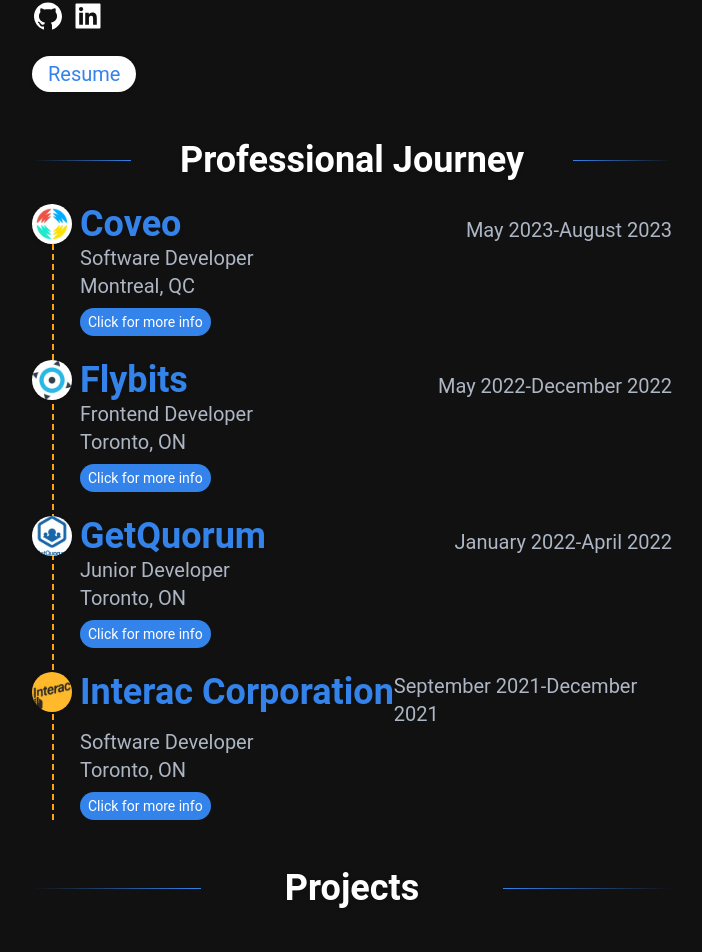
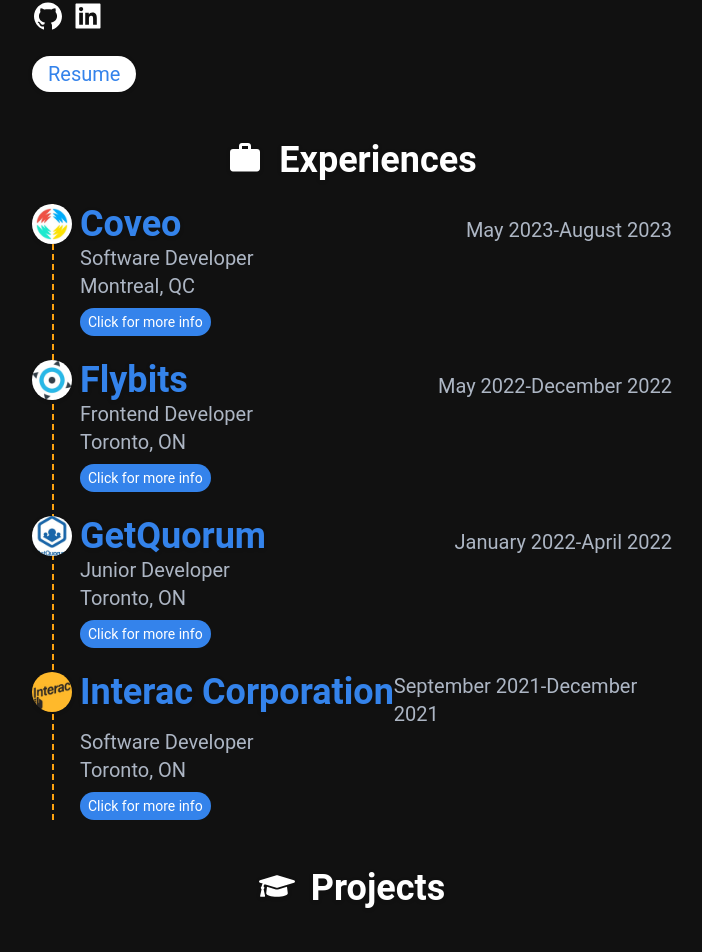
Before and after one commit to igorpenedos/personal-website, a React (Create React App) app: page / in a window 1280 px wide. Shown: the part 524-1476 px from the top of the page, without its empty margins (288-990 px from the left). Built offline with nearby package versions, Linux system fonts and the light colour scheme; the HTML template or start-up script is replaced by a standard one.

Commit message:
update title

```diff
--- a/src/components/Title/Title.tsx
+++ b/src/components/Title/Title.tsx
@@ -1,4 +1,6 @@
 import React from "react";
+import { MdOutlineWork } from "react-icons/md";
+import { FaGraduationCap, FaTools } from "react-icons/fa";
 
 interface Props {
   text: string;
@@ -8,11 +10,24 @@
   const { text } = props;
   return (
     <div className="flex flex-row items-center">
-      <div className="flex grow h-[1px] bg-gradient-to-r from-transparent to-quaternary"></div>
-      <div className="text-4xl font-semibold drop-shadow justify-center flex grow text-center">
+      {/* <div className="flex grow h-[1px] bg-gradient-to-r from-transparent to-quaternary"></div> */}
+
+      <div className="text-4xl font-semibold drop-shadow justify-center flex grow text-center gap-4">
+        {(() => {
+          switch (text) {
+            case "Projects":
+              return <FaGraduationCap />;
+            case "Experiences":
+              return <MdOutlineWork />;
+            case "Skills":
+              return <FaTools />;
+            default:
+              return <></>;
+          }
+        })()}
         {text}
       </div>
-      <div className="flex grow h-[1px] bg-gradient-to-l from-transparent to-quaternary"></div>
+      {/* <div className="flex grow h-[1px] bg-gradient-to-l from-transparent to-quaternary"></div> */}
     </div>
   );
 };
--- a/src/views/Experiences/Experiences.tsx
+++ b/src/views/Experiences/Experiences.tsx
@@ -10,16 +10,30 @@
   useEffect(() => {
     const observer = new IntersectionObserver(
       ([entry]) => {
-        setAnimate(entry.isIntersecting);
+        if (entry.isIntersecting && targetRef.current) {
+          setAnimate(entry.isIntersecting);
+          observer.unobserve(targetRef.current);
+        }
       },
       { threshold: 0.1 }
     );
-    observer.observe(targetRef.current!);
+
+    const currentRef = targetRef.current;
+
+    if (currentRef) {
+      observer.observe(currentRef);
+    }
+
+    return () => {
+      if (currentRef) {
+        observer.unobserve(currentRef);
+      }
+    };
   }, []);
 
   return (
     <div className="mt-12 overflow-hidden" id="experiences" ref={targetRef}>
-      <Title text="Professional Journey" />
+      <Title text="Experiences" />
       <div
         className={`relative duration-1000 ${
           animate ? "scale-100 opacity-100" : " scale-50 opacity-0"
--- a/src/views/Projects/Projects.tsx
+++ b/src/views/Projects/Projects.tsx
@@ -10,11 +10,25 @@
   useEffect(() => {
     const observer = new IntersectionObserver(
       ([entry]) => {
-        setAnimate(entry.isIntersecting);
+        if (entry.isIntersecting && targetRef.current) {
+          setAnimate(entry.isIntersecting);
+          observer.unobserve(targetRef.current);
+        }
       },
       { threshold: 0.1 }
     );
-    observer.observe(targetRef.current!);
+
+    const currentRef = targetRef.current;
+
+    if (currentRef) {
+      observer.observe(currentRef);
+    }
+
+    return () => {
+      if (currentRef) {
+        observer.unobserve(currentRef);
+      }
+    };
   }, []);
 
   return (
```
